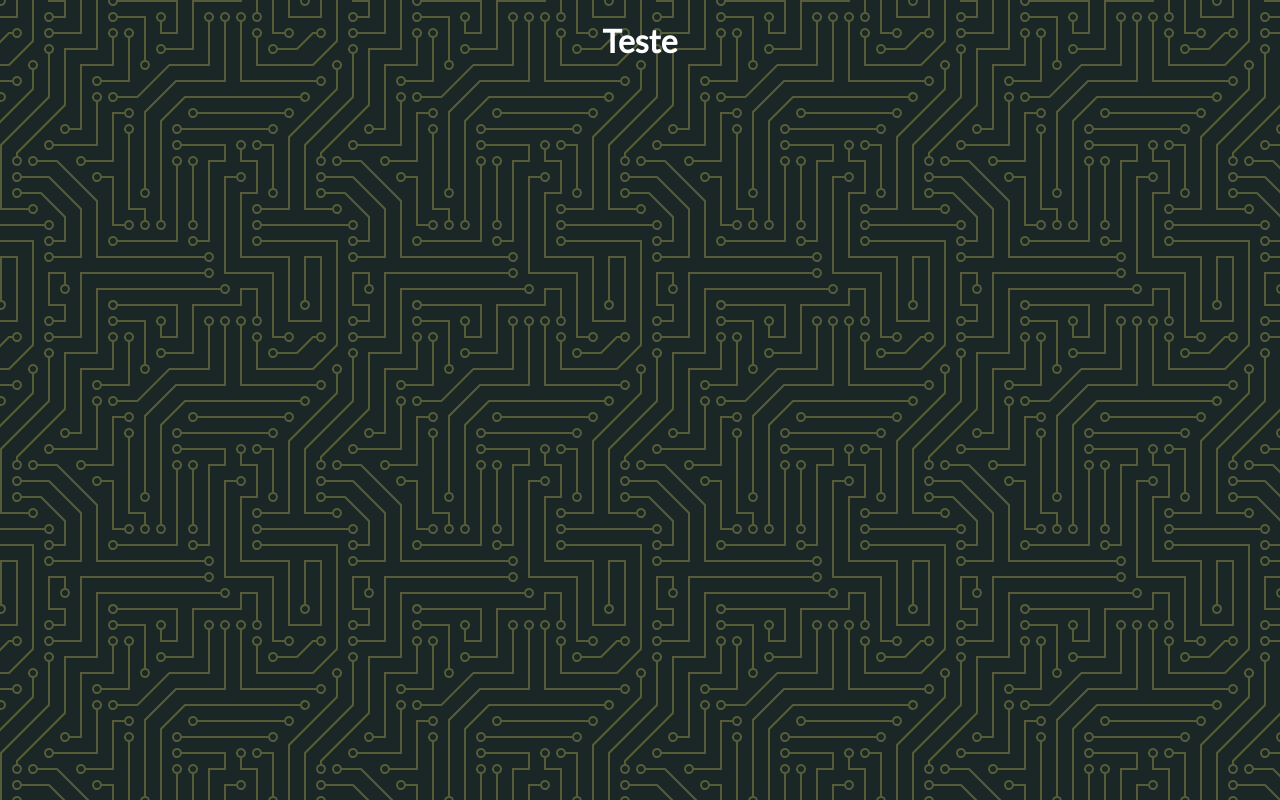
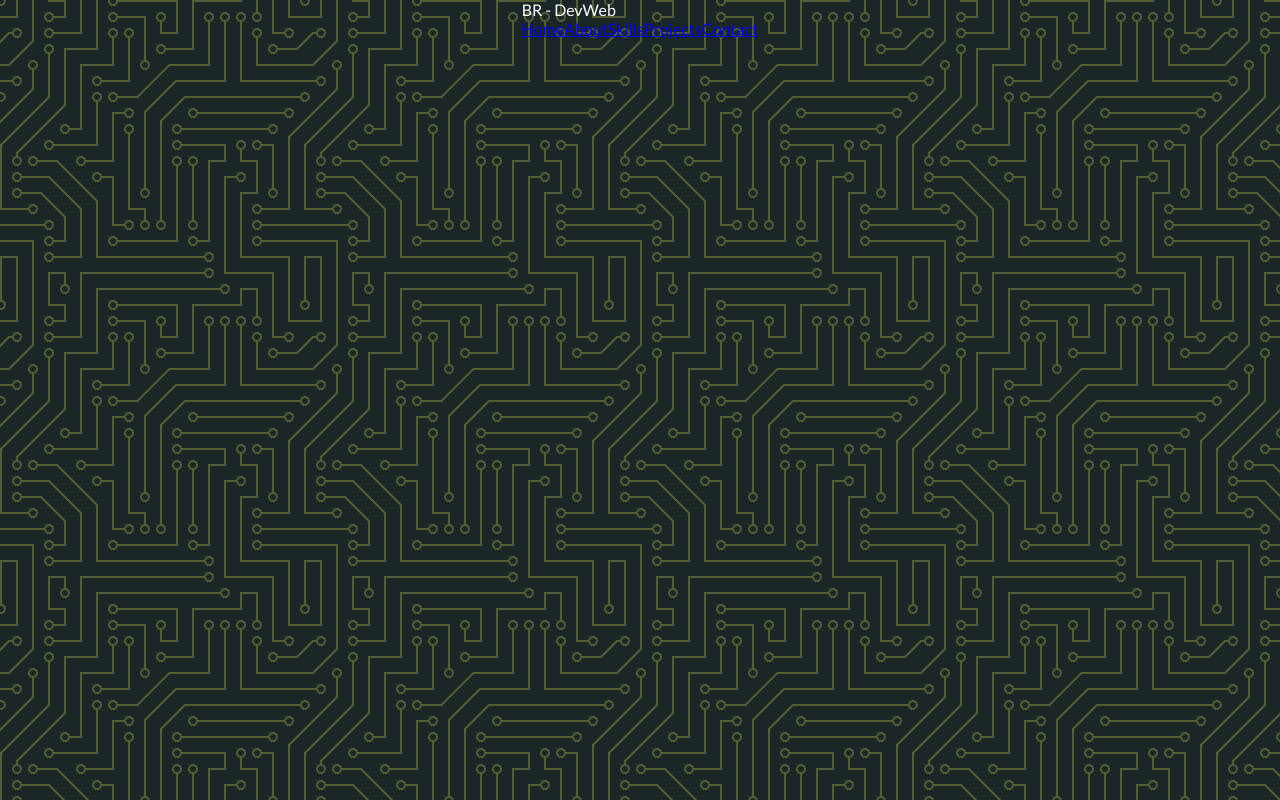
Before and after one commit to vanriwerson/portfolio-react-reboot, a React (Create React App) app: page / in a window 1280 px wide. Built offline with nearby package versions, Linux system fonts and the light colour scheme.

Commit message:
Criação das rotas

```diff
--- a/src/App.js
+++ b/src/App.js
@@ -1,9 +1,22 @@
+import { Route } from 'react-router-dom';
+import { Switch } from 'react-router-dom';
 import './App.css';
+import Home from './pages/Home';
+import About from './pages/About';
+import Skills from './pages/Skills';
+import Projects from './pages/Projects';
+import Contact from './pages/Contact';
 
 function App() {
   return (
     <div className="App">
-      <h1>Teste</h1>
+      <Switch>
+        <Route exact path="/" component={ Home } />
+        <Route exact path="/about" component={ About } />
+        <Route exact path="/skills" component={ Skills } />
+        <Route exact path="/projects" component={ Projects } />
+        <Route exact path="/contact" component={ Contact } />
+      </Switch>
     </div>
   );
 }
```
